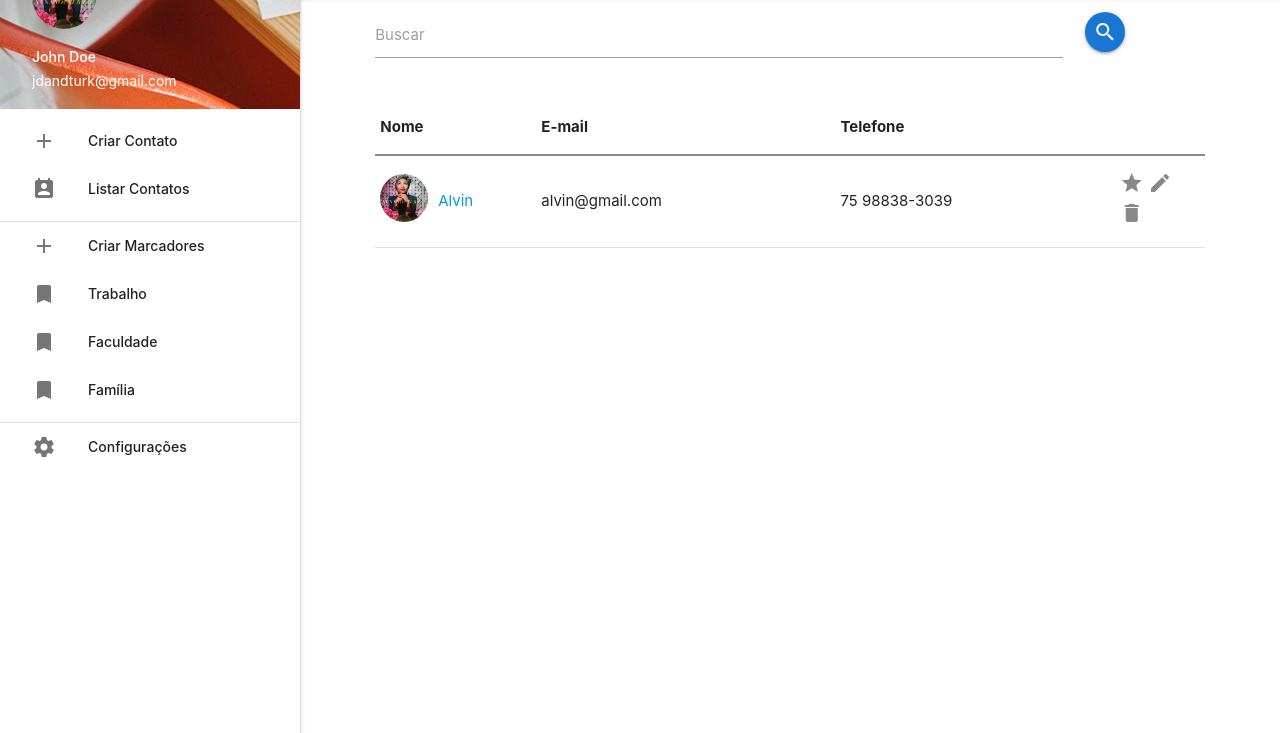
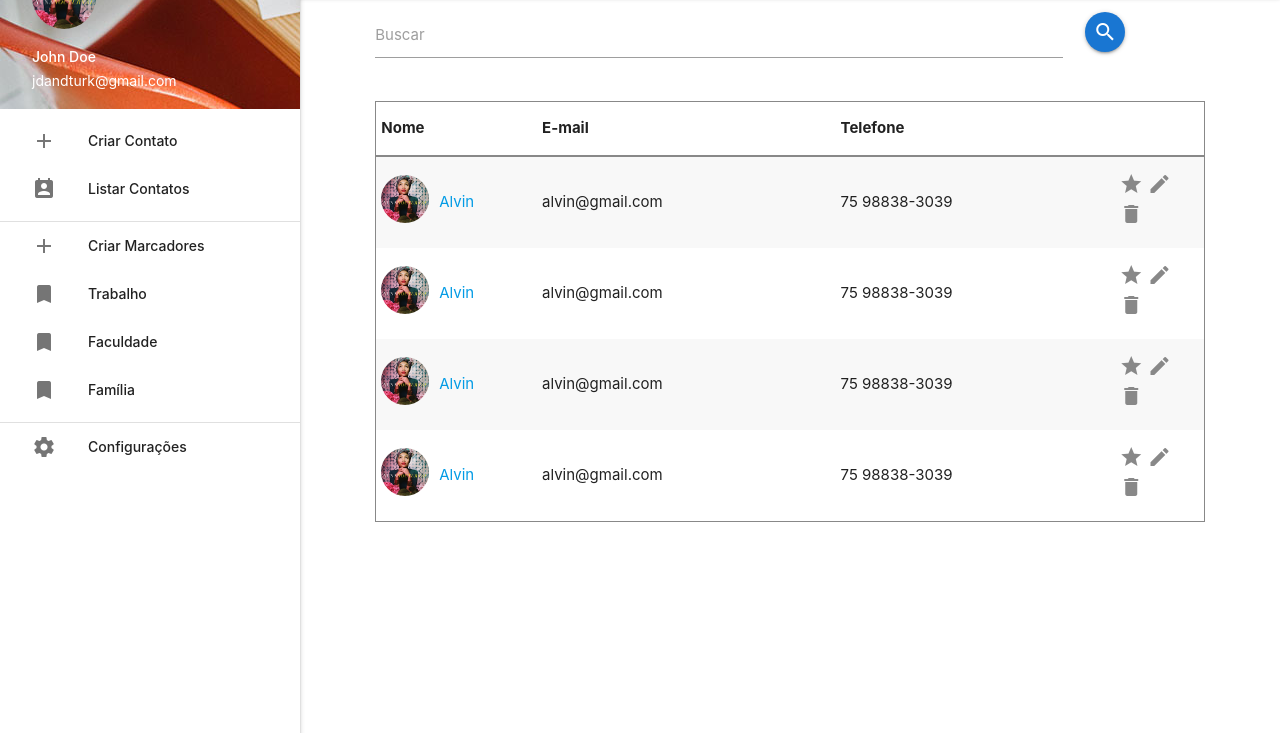
Before and after one commit to tassiogoncalves/agenda-materializecss, a plain HTML site: page home.html in a window 1280 px wide. Shown: the part 67-800 px from the top of the page. Drawn offline with Linux system fonts and the light colour scheme.

Commit message:
Update List Table

```diff
--- a/assets/css/style.css
+++ b/assets/css/style.css
@@ -39,6 +39,9 @@ tbody tr td{
 .contact-list-options a:hover{
     color: black;
 }
+.highlight{
+    border: solid 1px #888888;
+}
 @media only screen and (max-width : 992px) {
     header, main, footer, nav {
       padding-left: 0;
--- a/home.html
+++ b/home.html
@@ -54,7 +54,7 @@
             </form>
             <div class="row">
                 <div class="col s12">
-                        <table>
+                        <table class="striped highlight">
                             <thead>
                                 <tr>
                                     <th colspan="2">Nome</th>
@@ -64,7 +64,39 @@
                             </thead>
 
                             <tbody>
-
+                                <tr>
+                                    <td class="contact-list-img"><a class="modal-trigger" href="#contact-view-modal-1"><img src="assets/img/contacts/yuna.jpg" alt="" class="circle"></a> </td>
+                                    <td><a class="modal-trigger" href="#contact-view-modal-1">Alvin</a></td>
+                                    <td class="hide-on-small-only">alvin@gmail.com</td>
+                                    <td>75 98838-3039</td>
+                                    <td class="contact-list-options">
+                                        <a href="#"><i class="material-icons">star</i></a>
+                                        <a href="#"><i class="material-icons">edit</i></a>
+                                        <a href="#"><i class="material-icons">delete</i></a>
+                                    </td>
+                                </tr>
+                                <tr>
+                                    <td class="contact-list-img"><a class="modal-trigger" href="#contact-view-modal-1"><img src="assets/img/contacts/yuna.jpg" alt="" class="circle"></a> </td>
+                                    <td><a class="modal-trigger" href="#contact-view-modal-1">Alvin</a></td>
+                                    <td class="hide-on-small-only">alvin@gmail.com</td>
+                                    <td>75 98838-3039</td>
+                                    <td class="contact-list-options">
+                                        <a href="#"><i class="material-icons">star</i></a>
+                                        <a href="#"><i class="material-icons">edit</i></a>
+                                        <a href="#"><i class="material-icons">delete</i></a>
+                                    </td>
+                                </tr>
+                                <tr>
+                                    <td class="contact-list-img"><a class="modal-trigger" href="#contact-view-modal-1"><img src="assets/img/contacts/yuna.jpg" alt="" class="circle"></a> </td>
+                                    <td><a class="modal-trigger" href="#contact-view-modal-1">Alvin</a></td>
+                                    <td class="hide-on-small-only">alvin@gmail.com</td>
+                                    <td>75 98838-3039</td>
+                                    <td class="contact-list-options">
+                                        <a href="#"><i class="material-icons">star</i></a>
+                                        <a href="#"><i class="material-icons">edit</i></a>
+                                        <a href="#"><i class="material-icons">delete</i></a>
+                                    </td>
+                                </tr>
                                 <tr>
                                     <td class="contact-list-img"><a class="modal-trigger" href="#contact-view-modal-1"><img src="assets/img/contacts/yuna.jpg" alt="" class="circle"></a> </td>
                                     <td><a class="modal-trigger" href="#contact-view-modal-1">Alvin</a></td>
@@ -86,7 +118,14 @@
     <!-- Modal Structure -->
     <div id="contact-view-modal-1" class="modal modal-fixed-footer">
         <div class="modal-content">
+
             <div class="row">
+                <div class="col s12">
+                    <span class="new badge grey" data-badge-caption="">Trabalho</span>
+                    <span class="new badge grey" data-badge-caption="">Faculdade</span>
+
+                </div>
+
                 <div class="col s12 center">
                     <img src="assets/img/contacts/yuna.jpg" class="circle" alt="">
                 </div>
```
Lines whose indentation alone changed are shown as unchanged.
